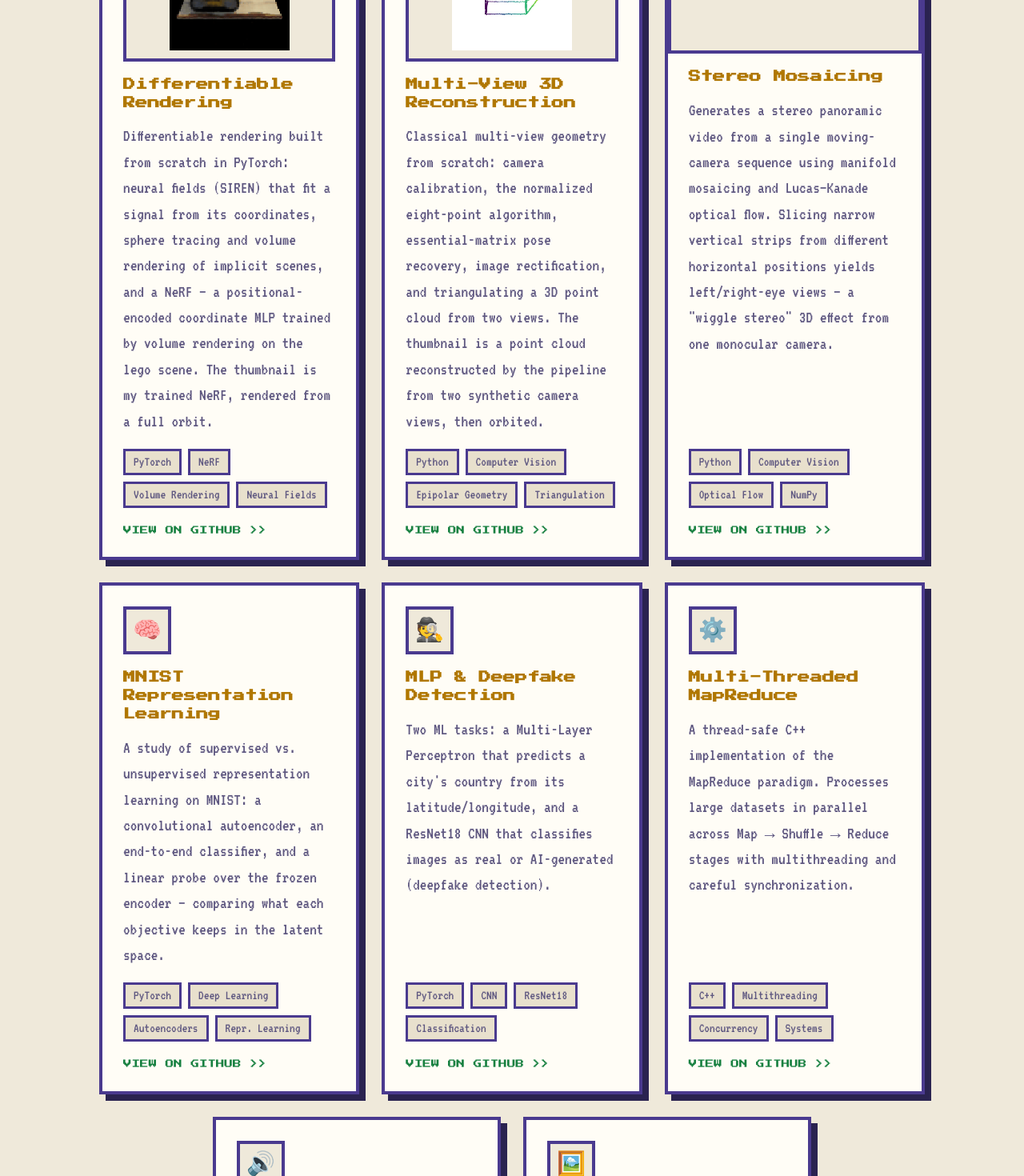
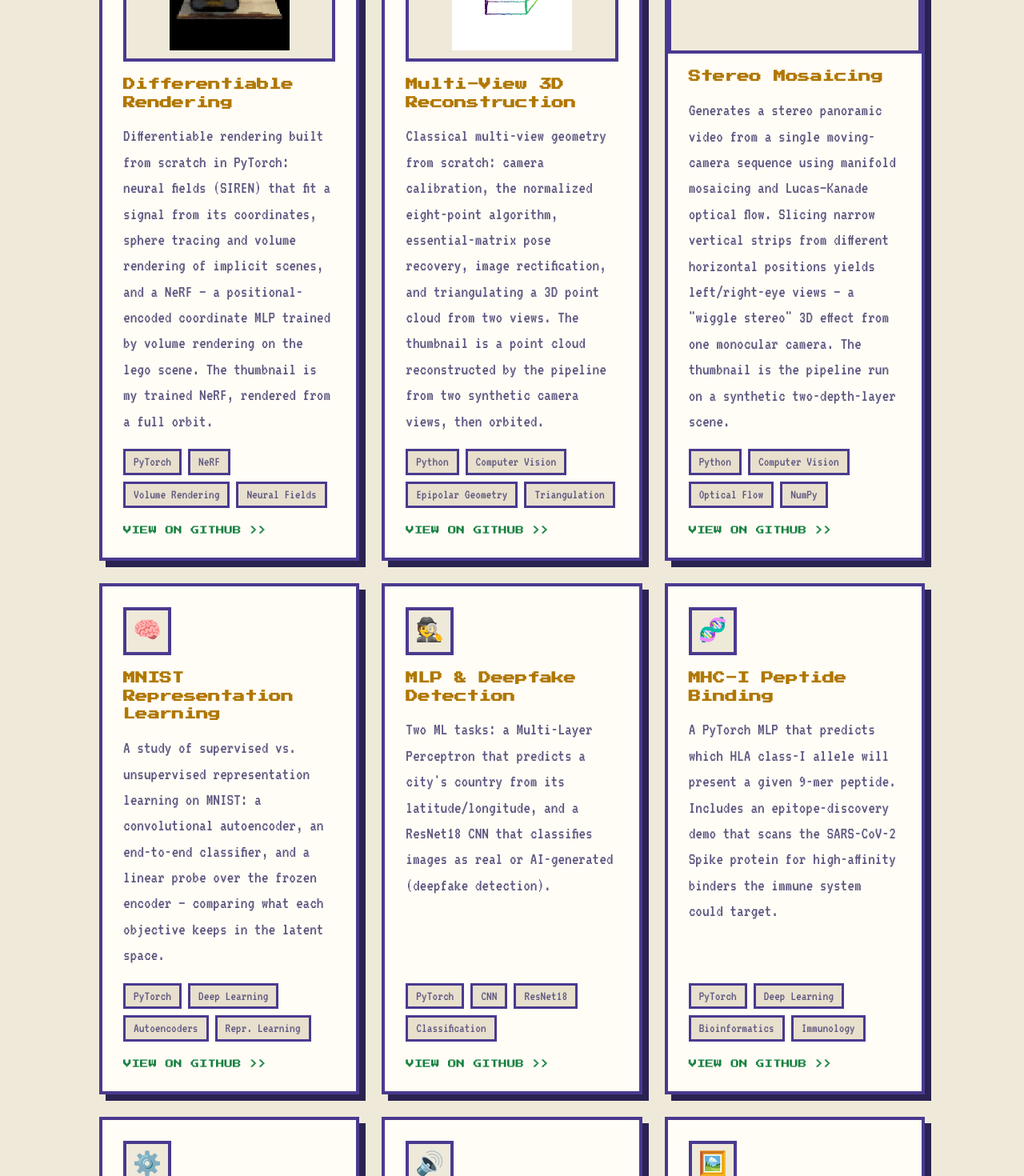
Before and after one commit to Yonghao-Lee/Yonghao-Lee.github.io, a React (Vite) app: page / in a window 1280 px wide. Shown: the part 2320-3790 px from the top of the page at 80% size. Built offline with nearby package versions, Linux system fonts and the light colour scheme; grey boxes are pictures that could not be loaded.

Commit message:
Projects: swap course-derived stereo thumbnail for synthetic demo; add MHC-I card

```diff
--- a/src/data.js
+++ b/src/data.js
@@ -102,13 +102,14 @@ export const projects = [
       'Generates a stereo panoramic video from a single moving-camera sequence ' +
       'using manifold mosaicing and Lucas–Kanade optical flow. Slicing narrow ' +
       'vertical strips from different horizontal positions yields left/right-eye ' +
-      'views — a "wiggle stereo" 3D effect from one monocular camera.',
+      'views — a "wiggle stereo" 3D effect from one monocular camera. The ' +
+      'thumbnail is the pipeline run on a synthetic two-depth-layer scene.',
     tags: ['Python', 'Computer Vision', 'Optical Flow', 'NumPy'],
     link: 'https://github.com/Yonghao-Lee/Video-Mosaicing',
     linkLabel: 'View on GitHub',
     icon: '🎞️',
-    media: import.meta.env.BASE_URL + 'boat-stereo.mp4',
-    mediaAlt: 'A stitched panoramic strip of a boat scene with the wiggle-stereo 3D parallax effect',
+    media: import.meta.env.BASE_URL + 'stereo-mosaic.mp4',
+    mediaAlt: 'A stitched panorama of a synthetic depth-layered scene showing the wiggle-stereo parallax effect',
     mediaWide: true,
     mediaRate: 0.7,
   },
@@ -134,6 +135,18 @@ export const projects = [
     link: 'https://github.com/Yonghao-Lee/MLP-Optimization-Deepfake-Detection',
     linkLabel: 'View on GitHub',
     icon: '🕵️',
+  },
+  {
+    title: 'MHC-I Peptide Binding',
+    blurb:
+      'A PyTorch MLP that predicts which HLA class-I allele will present a given ' +
+      '9-mer peptide. Includes an epitope-discovery demo that scans the ' +
+      'SARS-CoV-2 Spike protein for high-affinity binders the immune system ' +
+      'could target.',
+    tags: ['PyTorch', 'Deep Learning', 'Bioinformatics', 'Immunology'],
+    link: 'https://github.com/Yonghao-Lee/MHC-Class-I-Peptide-Allele-Classifier',
+    linkLabel: 'View on GitHub',
+    icon: '🧬',
   },
   {
     title: 'Multi-Threaded MapReduce',
```
Also changed, not shown: 2 other files (tests, documents, lock files or other folders).
